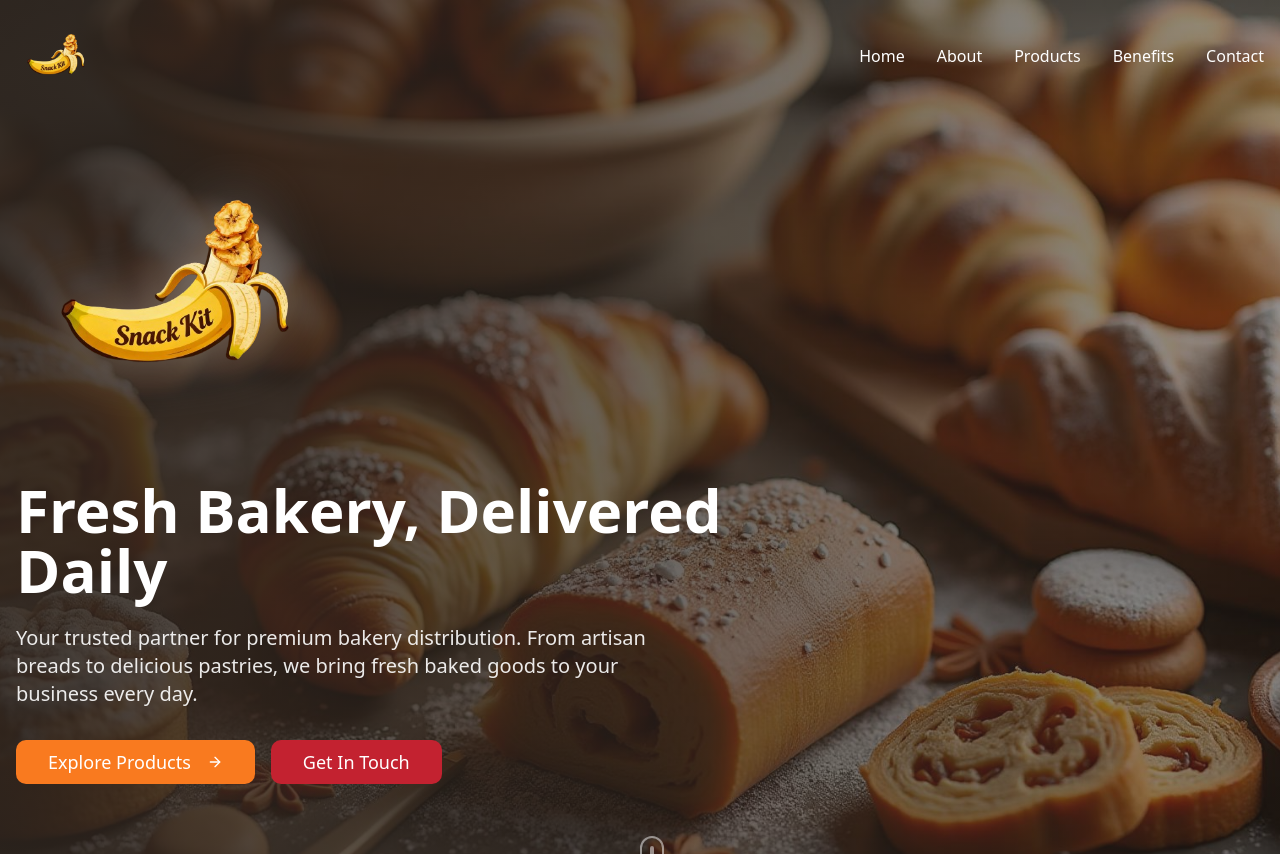
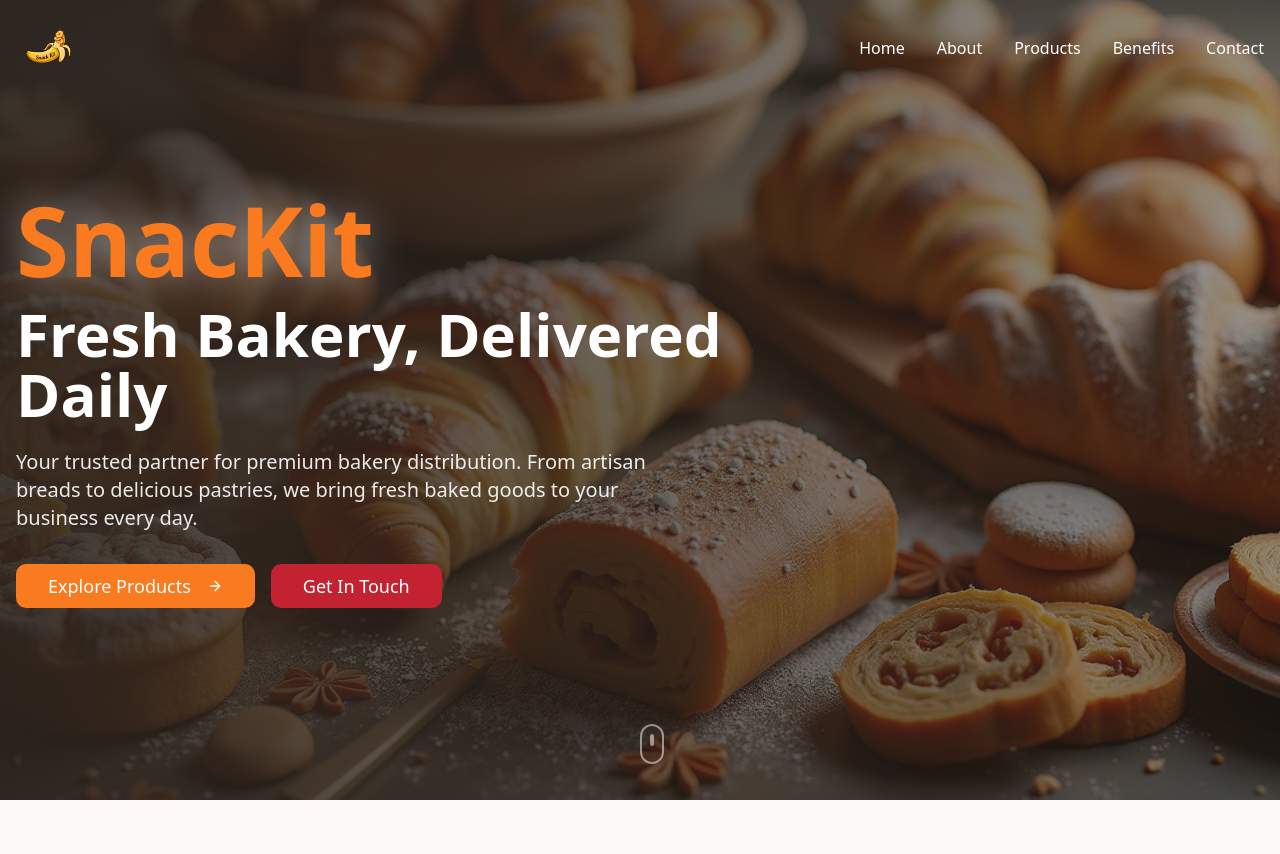
Before and after one commit to Akshayck-dev/snax-spot-web, a React (Vite) app: page / in a window 1280 px wide. Shown: the top 854 px of the page. Built offline with nearby package versions, Linux system fonts and the light colour scheme; the HTML template or start-up script is replaced by a standard one.

Commit message:
Update logo

```diff
--- a/src/components/Hero.tsx
+++ b/src/components/Hero.tsx
@@ -1,6 +1,5 @@
 import { Button } from "@/components/ui/button";
 import heroImage from "@/assets/hero-bakery.jpg";
-import logo from "@/assets/snackit-logo.png";
 import { ArrowRight } from "lucide-react";
 
 const Hero = () => {
@@ -26,12 +25,10 @@ const Hero = () => {
       {/* Content */}
       <div className="container relative z-10 px-4 py-20 md:py-32">
         <div className="max-w-3xl">
-          <div className="mb-8 animate-scale-in flex justify-center md:justify-start">
-            <img
-              src={logo}
-              alt="SnacKit Logo"
-              className="h-48 md:h-64 lg:h-80 w-auto drop-shadow-[0_0_30px_rgba(255,255,255,0.3)]"
-            />
+          <div className="mb-4 animate-strike-in">
+            <h1 className="text-5xl md:text-7xl lg:text-8xl font-bold text-primary mb-2 drop-shadow-[0_0_20px_rgba(255,255,255,0.5)]">
+              SnacKit
+            </h1>
           </div>
           <h2 className="text-3xl md:text-5xl lg:text-6xl font-bold text-primary-foreground mb-6 leading-tight animate-fade-in">
             Fresh Bakery, Delivered Daily
--- a/src/components/Navigation.tsx
+++ b/src/components/Navigation.tsx
@@ -41,7 +41,7 @@ const Navigation = () => {
             onClick={() => scrollToSection("hero")}
             className="flex items-center gap-2 hover:opacity-80 transition-opacity"
           >
-            <img src={logo} alt="SnacKit Logo" className="h-16 md:h-20 w-auto" />
+            <img src={logo} alt="SnacKit Logo" className="h-12 md:h-16 w-auto" />
           </button>
 
           {/* Desktop Navigation */}
```
